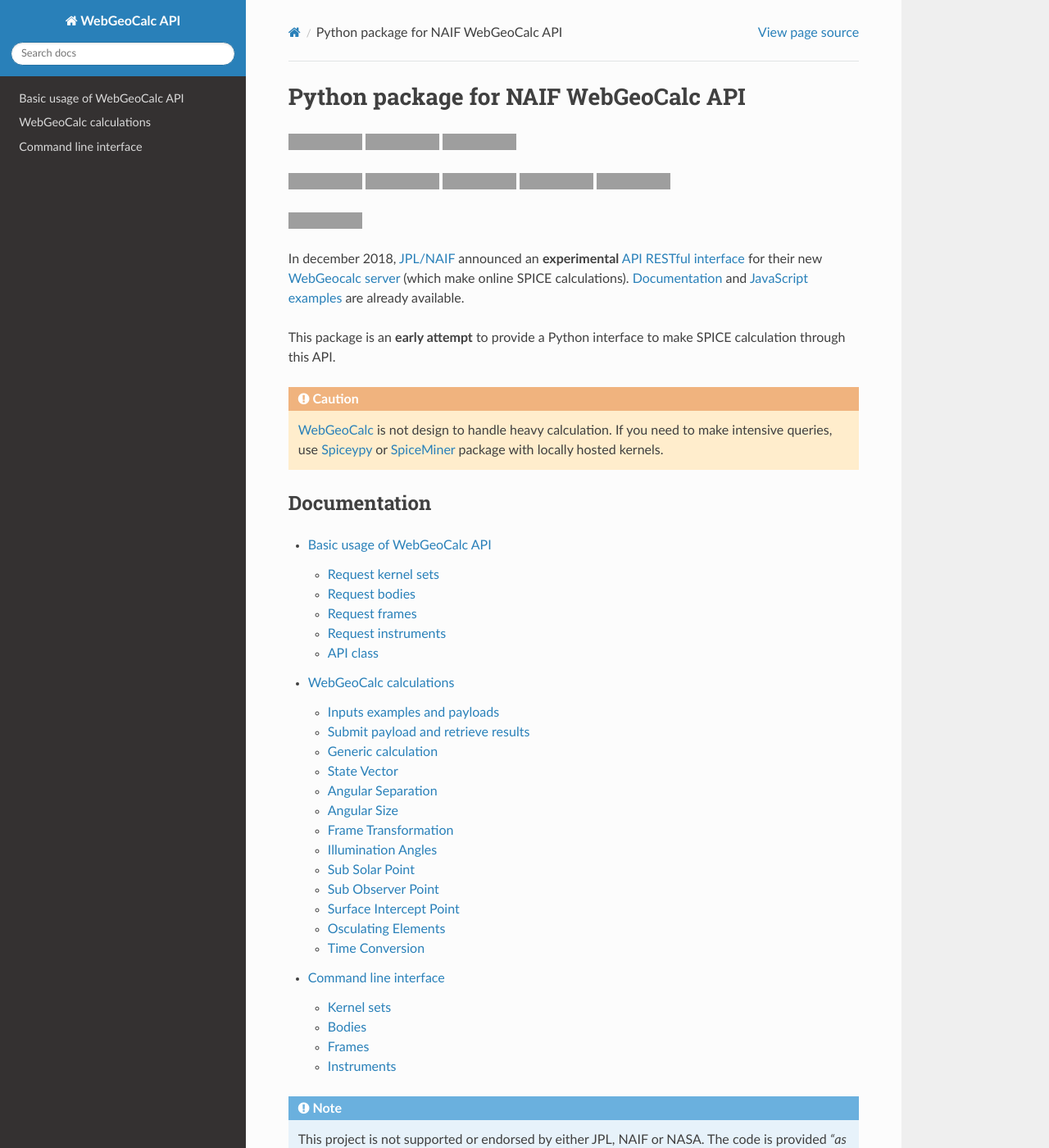
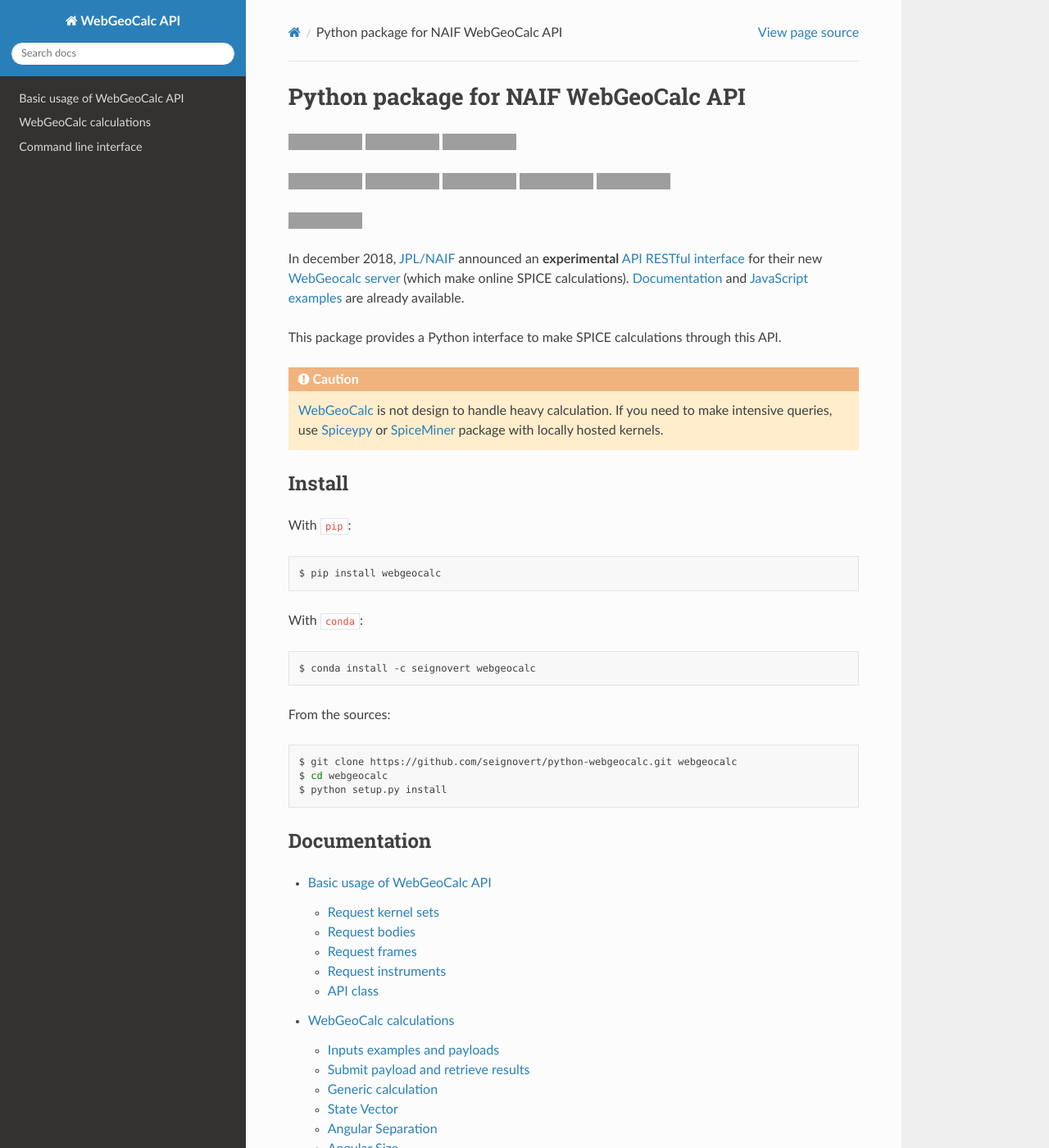
Before and after one commit to seignovert/python-webgeocalc, a Sphinx documentation site: the page built from docs/index.rst, in a window 1280 px wide and 1400 px high, cut to the strip 0-1400 px from the top of the window. Shown: the whole strip at 82% size. Built offline with Sphinx 7.4.7 and the Read the Docs theme 2.0.0, drawn with Linux system fonts in a browser that asks for light colours; grey boxes are pictures that could not be loaded.

Commit message:
Add conda install in README and docs

```diff
--- a/docs/index.rst
+++ b/docs/index.rst
@@ -32,8 +32,8 @@ In december 2018, `JPL/NAIF`_ announced an **experimental**
 (which make online SPICE calculations).
 Documentation_ and `JavaScript examples`_ are already available.
 
-This package is an **early attempt** to provide a Python interface to
-make SPICE calculation through this API.
+This package provides a Python interface to make SPICE
+calculations through this API.
 
 .. _`JPL/NAIF`: https://naif.jpl.nasa.gov/naif/webgeocalc.html
 .. _`API RESTful interface`: https://naif.jpl.nasa.gov/naif/WebGeocalc_announcement.pdf
@@ -52,6 +52,28 @@ make SPICE calculation through this API.
 .. _`Spiceypy`: https://github.com/AndrewAnnex/Spiceypy
 .. _`SpiceMiner`: https://github.com/DaRasch/spiceminer
 
+Install
+-------
+With ``pip``:
+
+.. code:: bash
+
+    $ pip install webgeocalc
+
+With ``conda``:
+
+.. code:: bash
+
+    $ conda install -c seignovert webgeocalc
+
+From the sources:
+
+.. code:: bash
+
+    $ git clone https://github.com/seignovert/python-webgeocalc.git webgeocalc
+    $ cd webgeocalc
+    $ python setup.py install
+
 
 Documentation
 -------------
@@ -63,7 +85,7 @@ Documentation
    calculation
    cli
 
-.. note::
+.. important::
 
     This project is not supported or endorsed by either JPL, NAIF or NASA.
     The code is provided *"as is"*, use at your own risk.
```
Also changed, not shown: README.rst (+7 -1 lines), .zenodo.json.
